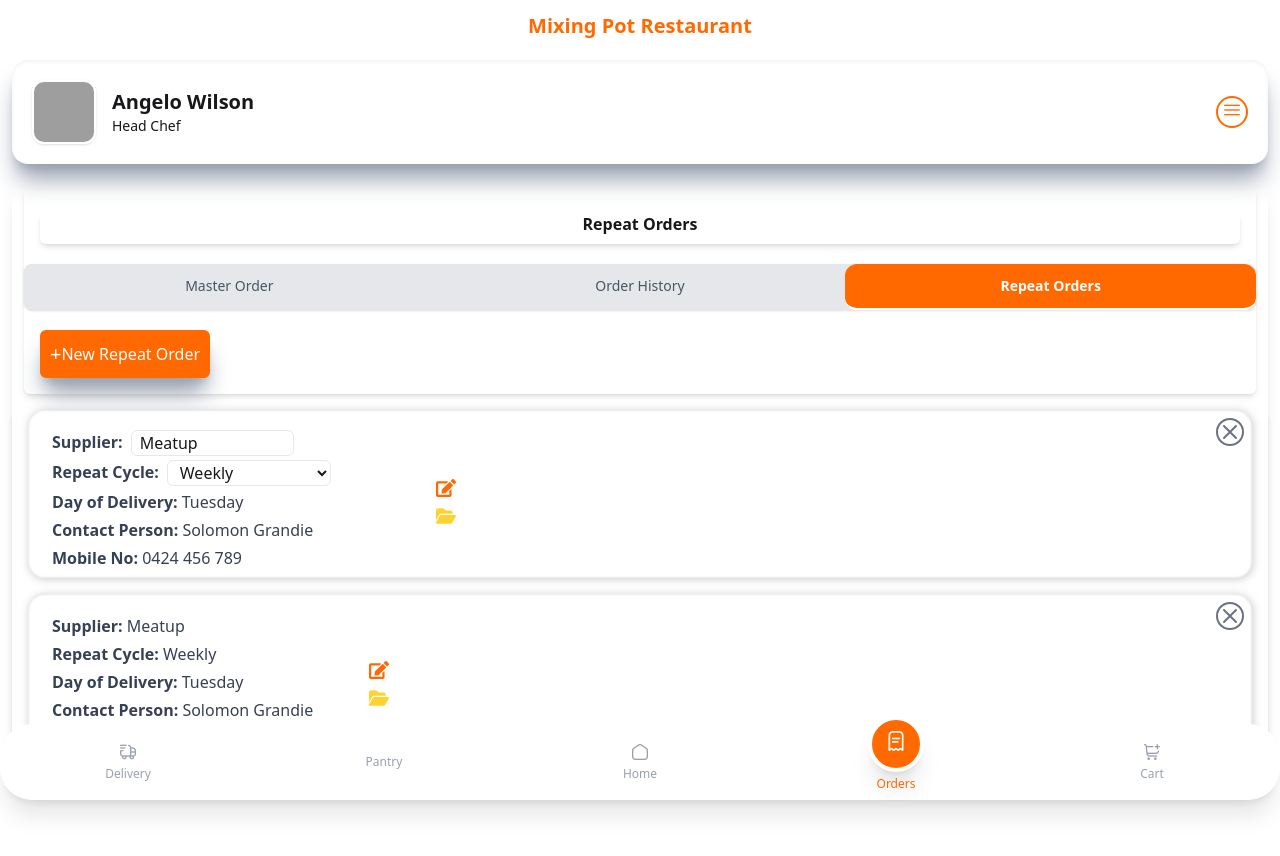
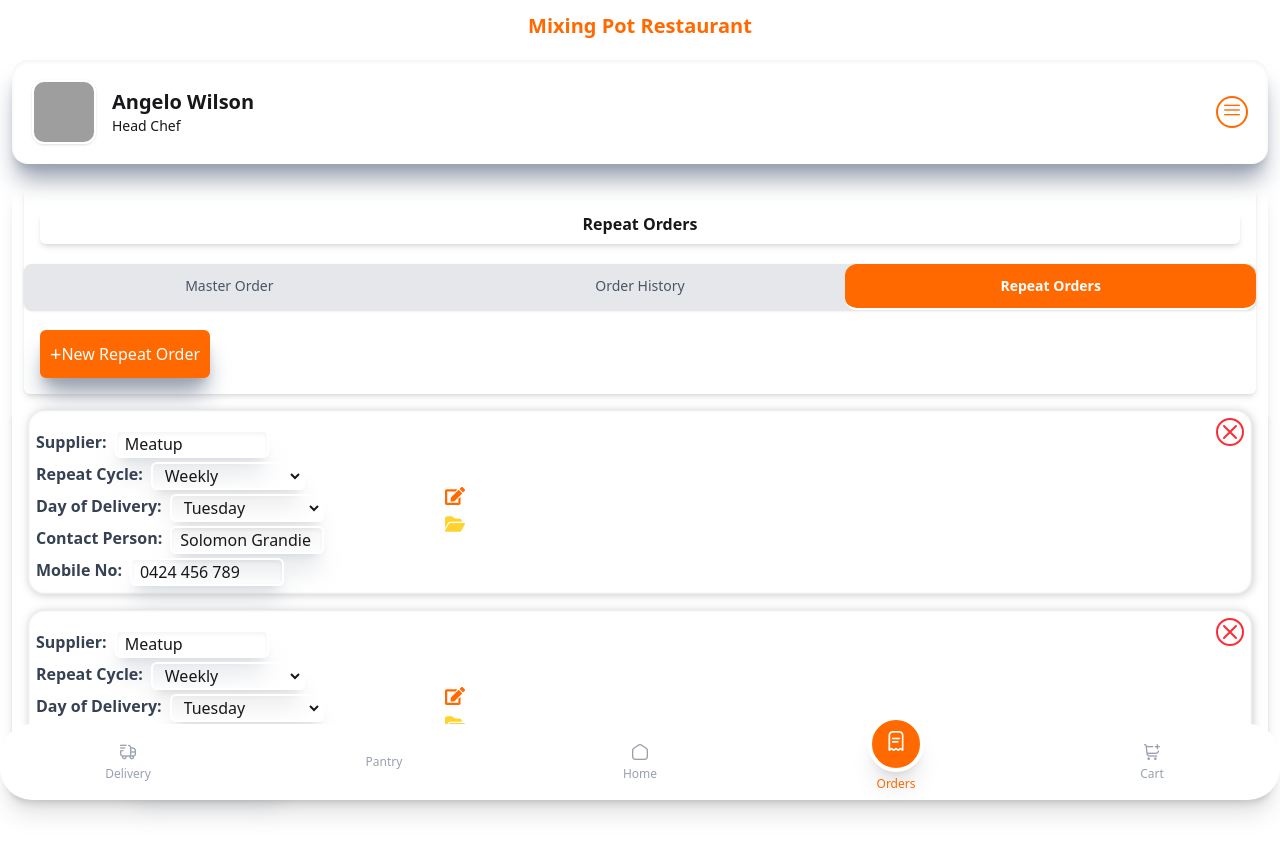
Before and after one commit to OrdersPlus/Chef-Mobile-React, a React (Vite) app: page /orders/repeat-orders in a window 1280 px wide. Shown: the top 856 px of the page. Built offline with nearby package versions, Linux system fonts and the light colour scheme; grey boxes are pictures that could not be loaded; some icons are missing.

Commit message:
repeat_order

```diff
--- a/src/components/orders/repeatOrders/RepeatOrderMain.jsx
+++ b/src/components/orders/repeatOrders/RepeatOrderMain.jsx
@@ -4,34 +4,34 @@ import { FaEdit } from "react-icons/fa";
 const RepeatOrderMain = () => {
   return (
       <div className='  pt-0 rounded-md bg-white shadow-md space-y-4 mb-2'>
-<div className="bg-white gap-12 p-4 pt-1 pb-1 m-4 rounded-2xl flex items-center relative" style={{ boxShadow: 'inset 0px 0px 3px #d1d1d1, 1px 1px 8px #807e7e66' }}>
+<div className="bg-white  p-4 pr-3 pl-0 pt-1 pb-1 m-4 rounded-2xl flex gap-4 items-center relative" style={{ boxShadow: 'inset 0px 0px 3px #d1d1d1, 1px 1px 8px #807e7e66' }}>
 
   {/* Close Button (top-left corner) */}
-  <button className="absolute top-0 right-0 m-2 border-2 rounded-full text-gray-500 hover:text-gray-700">
+  <button className="absolute top-0 right-0 m-2 border-2 rounded-full text-red-500 hover:text-gray-700">
     <svg xmlns="http://www.w3.org/2000/svg" fill="none" viewBox="0 0 24 24" stroke="currentColor" className="w-6 h-6">
       <path strokeLinecap="round" strokeLinejoin="round" strokeWidth="2" d="M6 18L18 6M6 6l12 12" />
     </svg>
   </button>
 
   {/* Card Content */}
-  <div className="mt-2 space-y-2 flex flex-col justify-start">
-    <div className=" rounded-md bg-white  pl-2 pr-2 space-y-4 mb-1 mt-2">
+  <div className="mt-2  space-y-2 flex flex-col justify-start">
+    <div className="pl-2 pr-2 space-y-4 mb-1 mt-2">
       <div className='flex gap-2'>
           <p className="text-gray-700  ">
         <strong>Supplier:</strong>
         </p>
-         <input type="text" defaultValue="Meatup" className="border border-gray-200 rounded-md w-[50%] pl-2 pr-2" />
+         <input type="text" defaultValue="Meatup" className="border-2 border-white inset-shadow-sm shadow-xl/30 shadow-gray-400 rounded-md w-[40%] pl-2 pr-2" />
 
       </div>
 
     </div>
 
-    <div className="rounded-md bg-white  pl-2 pr-2 space-y-4 mb-1">
+    <div className="pl-2 pr-2 space-y-4 mb-1 ">
        <div className='flex gap-2'>
   <p className="text-gray-700 ">
         <strong>Repeat Cycle:</strong>
       </p>
-        <select defaultValue="Weekly" className="border border-gray-200  rounded-md w-[50%] pl-2 pr-2">
+        <select defaultValue="Weekly" className="border-2 border-white shadow-xl rounded-md w-[40%] pl-2 pr-2">
           <option>Daily</option>
           <option>Weekly</option>
           <option>Monthly</option>
@@ -40,22 +40,44 @@ const RepeatOrderMain = () => {
 
     </div>
 
-    <div className="rounded-md bg-white  pl-2 pr-2 space-y-4 mb-1">
-      <p className="text-gray-700 ">
-        <strong>Day of Delivery:</strong> Tuesday
+    <div className="pl-2 pr-2 space-y-4 mb-1">
+      <div className='flex gap-2'>
+          <p className="text-gray-700 ">
+        <strong>Day of Delivery:</strong>
       </p>
+              <select defaultValue="Tuesday" className="border-2 border-white shadow-xl rounded-md w-[40%] pl-2 pr-2 ">
+          <option>Sunday</option>
+          <option>Monday</option>
+          <option>Tuesday</option>
+          <option>Wednesday</option>
+          <option>Thursday</option>
+          <option>Friday</option>
+          <option>Saturday</option>
+        </select>
+      </div>
+
+
     </div>
 
-    <div className="rounded-md bg-white  pl-2 pr-2 space-y-4 mb-1">
-      <p className="text-gray-700 ">
-        <strong>Contact Person:</strong> Solomon Grandie
+    <div className="pl-2 pr-2 space-y-4 mb-1">
+      <div className='flex gap-2'>
+  <p className="text-gray-700 ">
+        <strong>Contact Person:</strong>
       </p>
+
+           <input type="text" defaultValue="Solomon Grandie" className="border-2 border-white inset-shadow-sm shadow-xl/30 shadow-gray-400 rounded-md w-[40%] pl-2 pr-2" />
+      </div>
+
     </div>
 
-    <div className="rounded-md bg-white  pl-2 pr-2 space-y-4 mb-1">
-      <p className="text-gray-700 ">
-        <strong>Mobile No:</strong> 0424 456 789
+    <div className="pl-2 pr-2 space-y-4 mb-1">
+      <div className='flex gap-2'>
+     <p className="text-gray-700 ">
+        <strong>Mobile No:</strong>
       </p>
+      <input type="text" defaultValue="0424 456 789" className="border-2 border-white inset-shadow-sm shadow-xl/30 shadow-gray-400 rounded-md w-[40%] pl-2 pr-2" />
+      </div>
+
     </div>
   </div>
 
@@ -65,45 +87,80 @@ const RepeatOrderMain = () => {
     <FaFolderOpen className='text-amber-300 text-xl' />
   </div>
 </div>
-<div className="bg-white gap-12 p-4 pt-1 pb-1 m-4 rounded-2xl flex items-center relative" style={{ boxShadow: 'inset 0px 0px 3px #d1d1d1, 1px 1px 8px #807e7e66' }}>
+<div className="bg-white  p-4 pr-3 pl-0 pt-1 pb-1 m-4 rounded-2xl flex gap-4 items-center relative" style={{ boxShadow: 'inset 0px 0px 3px #d1d1d1, 1px 1px 8px #807e7e66' }}>
 
   {/* Close Button (top-left corner) */}
-  <button className="absolute top-0 right-0 m-2 border-2 rounded-full text-gray-500 hover:text-gray-700">
+  <button className="absolute top-0 right-0 m-2 border-2 rounded-full text-red-500 hover:text-gray-700">
     <svg xmlns="http://www.w3.org/2000/svg" fill="none" viewBox="0 0 24 24" stroke="currentColor" className="w-6 h-6">
       <path strokeLinecap="round" strokeLinejoin="round" strokeWidth="2" d="M6 18L18 6M6 6l12 12" />
     </svg>
   </button>
 
   {/* Card Content */}
-  <div className="mt-2 flex flex-col justify-start">
-    <div className="rounded-md bg-white  pl-2 pr-2 space-y-4 mb-1 mt-2">
-      <p className="text-gray-700 ">
-        <strong>Supplier:</strong> Meatup
-      </p>
+  <div className="mt-2  space-y-2 flex flex-col justify-start">
+    <div className="pl-2 pr-2 space-y-4 mb-1 mt-2">
+      <div className='flex gap-2'>
+          <p className="text-gray-700  ">
+        <strong>Supplier:</strong>
+        </p>
+         <input type="text" defaultValue="Meatup" className="border-2 border-white inset-shadow-sm shadow-xl/30 shadow-gray-400 rounded-md w-[40%] pl-2 pr-2" />
+
+      </div>
+
     </div>
 
-    <div className="rounded-md bg-white  pl-2 pr-2 space-y-4 mb-1">
-      <p className="text-gray-700 ">
-        <strong>Repeat Cycle:</strong> Weekly
+    <div className="pl-2 pr-2 space-y-4 mb-1 ">
+       <div className='flex gap-2'>
+  <p className="text-gray-700 ">
+        <strong>Repeat Cycle:</strong>
       </p>
+        <select defaultValue="Weekly" className="border-2 border-white shadow-xl rounded-md w-[40%] pl-2 pr-2">
+          <option>Daily</option>
+          <option>Weekly</option>
+          <option>Monthly</option>
+        </select>
+       </div>
+
     </div>
 
-    <div className="rounded-md bg-white  pl-2 pr-2 space-y-4 mb-1">
-      <p className="text-gray-700 ">
-        <strong>Day of Delivery:</strong> Tuesday
+    <div className="pl-2 pr-2 space-y-4 mb-1">
+      <div className='flex gap-2'>
+          <p className="text-gray-700 ">
+        <strong>Day of Delivery:</strong>
       </p>
+              <select defaultValue="Tuesday" className="border-2 border-white shadow-xl rounded-md w-[40%] pl-2 pr-2 ">
+          <option>Sunday</option>
+          <option>Monday</option>
+          <option>Tuesday</option>
+          <option>Wednesday</option>
+          <option>Thursday</option>
+          <option>Friday</option>
+          <option>Saturday</option>
+        </select>
+      </div>
+
+
     </div>
 
-    <div className="rounded-md bg-white  pl-2 pr-2 space-y-4 mb-1">
-      <p className="text-gray-700 ">
-        <strong>Contact Person:</strong> Solomon Grandie
+    <div className="pl-2 pr-2 space-y-4 mb-1">
+      <div className='flex gap-2'>
+  <p className="text-gray-700 ">
+        <strong>Contact Person:</strong>
       </p>
+
+           <input type="text" defaultValue="Solomon Grandie" className="border-2 border-white inset-shadow-sm shadow-xl/30 shadow-gray-400 rounded-md w-[40%] pl-2 pr-2" />
+      </div>
+
     </div>
 
-    <div className="rounded-md bg-white  pl-2 pr-2 space-y-4 mb-1">
-      <p className="text-gray-700 ">
-        <strong>Mobile No:</strong> 0424 456 789
+    <div className="pl-2 pr-2 space-y-4 mb-1">
+      <div className='flex gap-2'>
+     <p className="text-gray-700 ">
+        <strong>Mobile No:</strong>
       </p>
+      <input type="text" defaultValue="0424 456 789" className="border-2 border-white inset-shadow-sm shadow-xl/30 shadow-gray-400 rounded-md w-[40%] pl-2 pr-2" />
+      </div>
+
     </div>
   </div>
 
--- a/src/components/suppliers/ProductListButton.jsx
+++ b/src/components/suppliers/ProductListButton.jsx
@@ -45,7 +45,7 @@ const ProductListButton = () => {
             onClick={() => setMobileOpen(!mobileOpen)}
             className="p-2 rounded-md focus:outline-none"
           >
-            <FiMenu className="bg-orange-500 text-white p-1 rounded-full  text-xl h-7 w-7" />
+            <FiMenu className="bg-white border-2 border-orange-500 text-orange-500 p-1 rounded-full  text-xl h-7 w-7" />
           </button>
 
           {/* Dropdown Menu */}
--- a/src/pages/suppliers/SuppliersHome.jsx
+++ b/src/pages/suppliers/SuppliersHome.jsx
@@ -32,6 +32,8 @@ export const SuppliersHome = () => {
         ]}
         />
         </div>
+
+
         {/* Connect Supplier Button & Modal */}
         <div className="flex justify-center">
           <SuppliersHomeModal />
```
